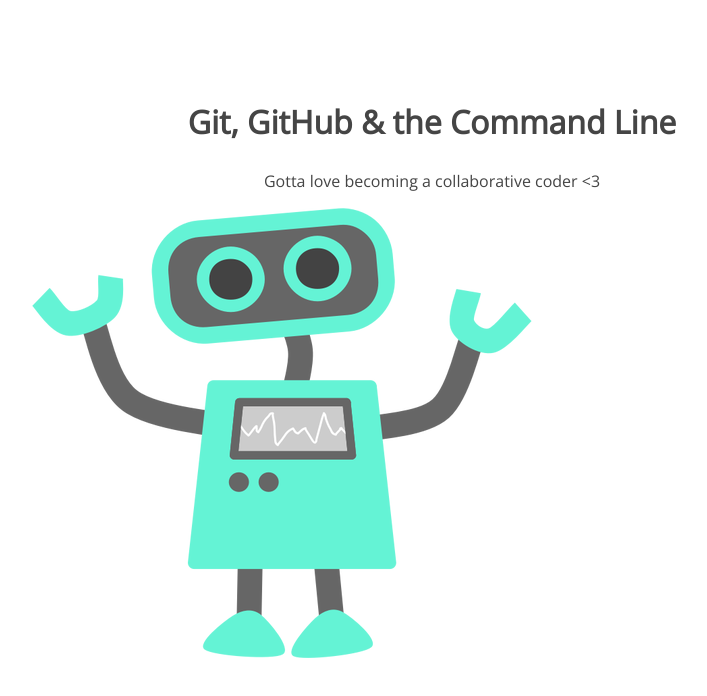
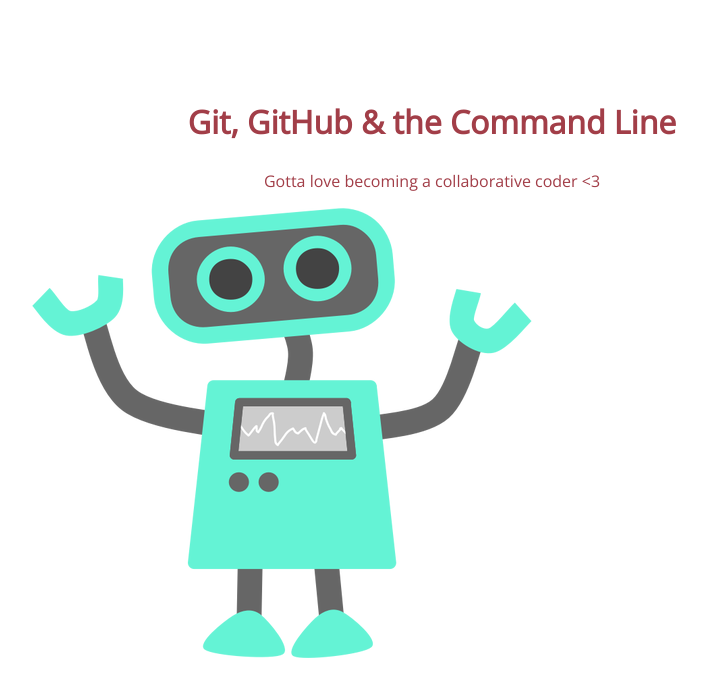
Before and after one commit to sadiejay/105-project, a plain HTML site: page index.html in a window 1280 px wide. Shown: the whole page, without its empty margins (208-915 px from the left). Drawn offline with nearby package versions, Linux system fonts and the light colour scheme.

Commit message:
Changes h1 color

```diff
--- a/css/style.css
+++ b/css/style.css
@@ -5,7 +5,7 @@ section {
 section h1,
 section p {
 	text-align: center;
-	color: #454545;
+	color: #A23E48;
 }
 section h1 {
 	font: 32px 'Open Sans';
```
